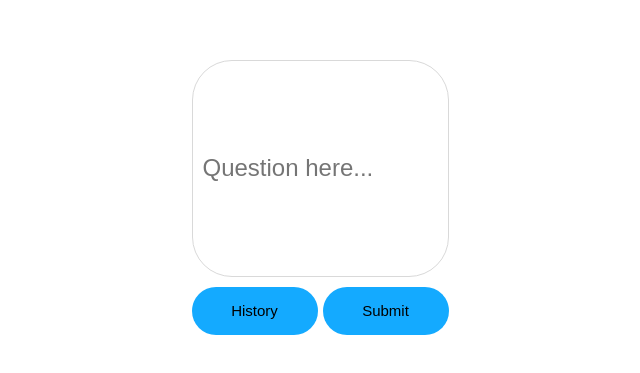
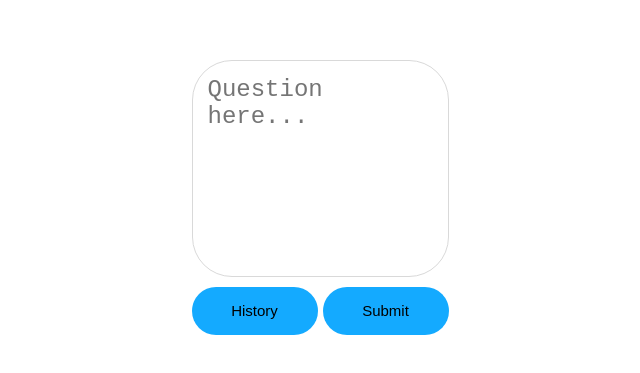
Before and after one commit to aimanxzulkefli/Question-reminder, a plain HTML site: page index.html in a window 1280 px wide. Shown: the part 203-576 px from the top of the page, without its empty margins (320-960 px from the left). Drawn offline with Linux system fonts and the light colour scheme.

Commit message:
history text display

```diff
--- a/index.html
+++ b/index.html
@@ -16,7 +16,7 @@
 
     <div class="container">
         <div class="text-box">
-            <input type="text" id="text-input" placeholder="Question here...">
+            <textarea id="text-input" placeholder="Question here..."></textarea>
         </div>
 
         <div class="button">
--- a/script.js
+++ b/script.js
@@ -2,14 +2,11 @@ const container = document.querySelector('.container')
 const historyBtn = document.querySelector('.button .history-btn')
 const submitBtn = document.querySelector('.button .submit-btn')
 const history = document.querySelector('.history')
-var textInput = document.querySelector('.text-box input')
+var textInput = document.querySelector('.text-box textarea')
 const textBox = document.querySelector('.text-box')
 const library = []
 
-textBox.addEventListener('click',()=>{
 
-
-})
 
 submitBtn.addEventListener('click', () => {
 
@@ -79,9 +76,6 @@ submitBtn.addEventListener('click', () => {
 
 historyBtn.addEventListener('click', () => {
 
-    console.log('in')
-    console.log(library.length)
-
 
     if (history.style.display === 'block') {
         container.style.height = '275px'
@@ -102,6 +96,6 @@ historyBtn.addEventListener('click', () => {
         history.classList.add('fadeIn')
     }
 
-    console.log('out')
+
 
 })
--- a/style.css
+++ b/style.css
@@ -24,22 +24,41 @@ body {
 }
 
 .text-box {
-    width: 100%;
     height: 217px;
     display: flex;
+    flex-direction: column;
     align-items: center;
-    justify-content: space-between
+    justify-content: space-between;
+    max-width: 257px;
 }
 
-.text-box input {
+.text-box textarea {
     width: 100%;
     height: 100%;
     font-size: 24px;
     font-weight: 500;
-    padding-left: 10px;
+    padding: 15px;
     border-radius: 40px;
     border: 1px solid #d9d9d9;
     transition: 0.4s ease;
+    resize: none;
+}
+
+.text-box textarea::-webkit-scrollbar {
+    width: 10px;
+}
+
+.text-box textarea::-webkit-scrollbar-track {
+    background-color: #fff;
+}
+
+.text-box textarea::-webkit-scrollbar-thumb {
+    background-color: #ccc;
+    border-radius: 10px;
+}
+
+.text-box textarea::-webkit-scrollbar-thumb:hover {
+    background-color: #aaa;
 }
 
 .button {
@@ -118,6 +137,9 @@ body {
     font-size: 15px;
     font-weight: 500;
     color: black;
+    white-space: nowrap;
+    overflow: hidden;
+    text-overflow: ellipsis;
 }
 
 .question-delete {
```
